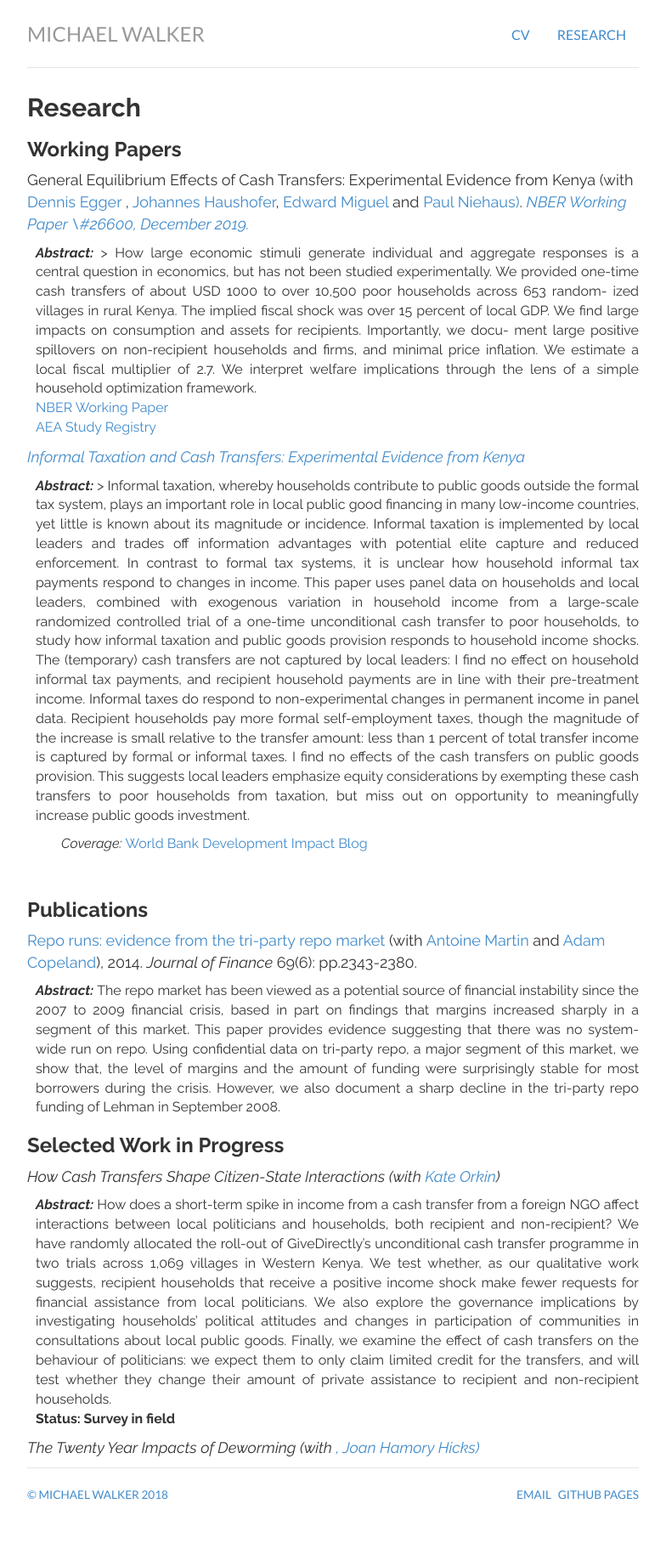
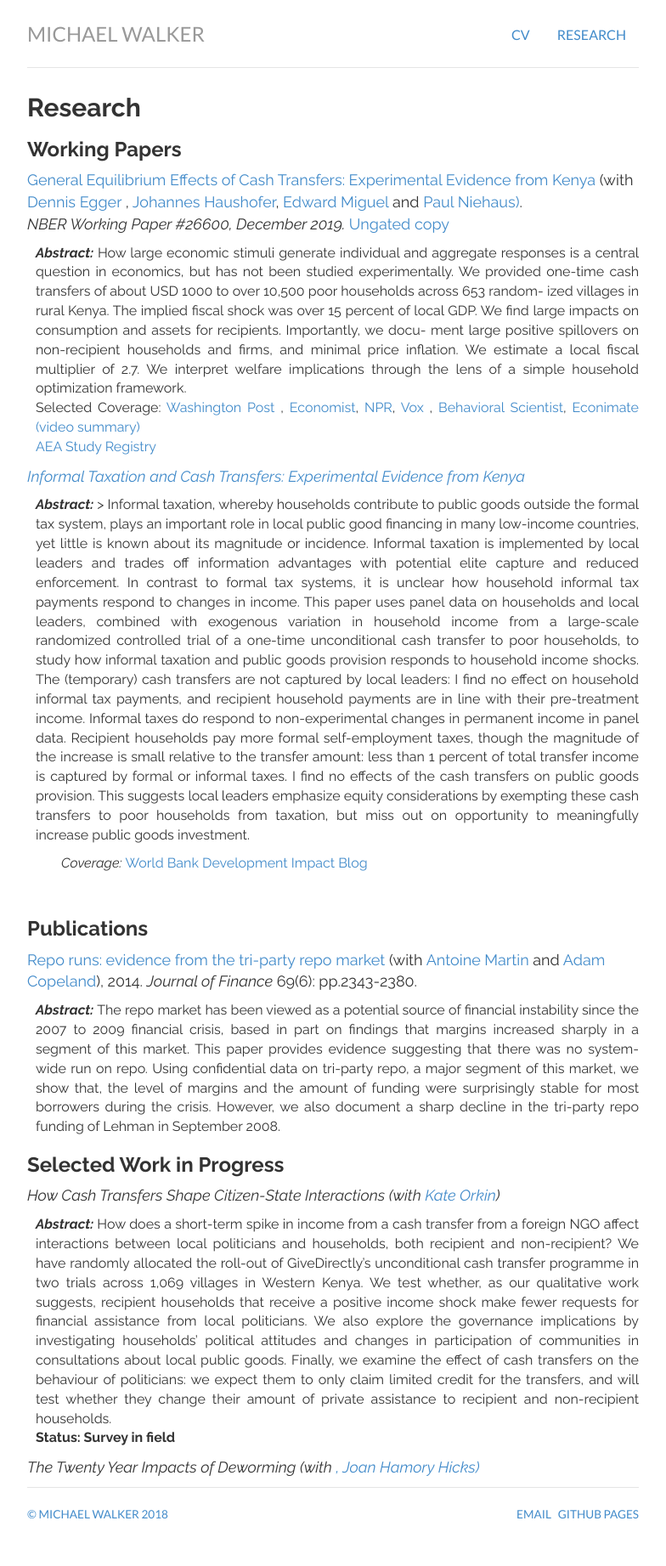
Before and after one commit to mwwalker/mwwalker.github.io, a Jekyll site: the page built from research/index.html, in a window 1280 px wide. Shown: the whole page at 85% size, without its empty margins (248-1032 px from the left). Built offline with Jekyll 4.4.1, drawn with Linux system fonts in a browser that asks for light colours; before the commit the page ends 1820 px from its top, so only the background shows below that.

Commit message:
Editing GE paper entry

```diff
--- a/research/index.html
+++ b/research/index.html
@@ -8,15 +8,15 @@ title: Research
 
 <h3> Working Papers </h3>
 
-<p style="font-size:18px"> General Equilibrium Effects of Cash Transfers: Experimental Evidence from Kenya (with <a href="https://www.econ.berkeley.edu/grad/profiles/9452"> Dennis Egger </a>, <a href="https://www.princeton.edu/haushofer/"> Johannes Haushofer</a>,<a href="https://emiguel.econ.berkeley.edu/"> Edward Miguel</a> and <a href="https://econweb.ucsd.edu/~pniehaus/"> Paul Niehaus)</a>.
-
-<em> <a href="https://www.nber.org/papers/w26600"> NBER Working Paper \#26600, December 2019. </em> </a>
+<p style="font-size:18px"> <a href="https://www.nber.org/papers/w26600"> General Equilibrium Effects of Cash Transfers: Experimental Evidence from Kenya </a> (with <a href="https://www.econ.berkeley.edu/grad/profiles/9452"> Dennis Egger </a>, <a href="https://www.princeton.edu/haushofer/"> Johannes Haushofer</a>,<a href="https://emiguel.econ.berkeley.edu/"> Edward Miguel</a> and <a href="https://econweb.ucsd.edu/~pniehaus/"> Paul Niehaus)</a>.
+<br>
+<em>  NBER Working Paper #26600, December 2019. </em> <a href=""> Ungated copy </a>
 </p>
 
 
 <p class="tab" style="text-align:justify">
 <b><i> Abstract: </i></b>
-> How large economic stimuli generate individual and aggregate responses is a central
+How large economic stimuli generate individual and aggregate responses is a central
 question in economics, but has not been studied experimentally.  We provided one-time
 cash transfers of about USD 1000 to over 10,500 poor households across 653 random-
 ized villages in rural Kenya.  The implied fiscal shock was over 15 percent of local GDP.
@@ -25,7 +25,7 @@ ment large positive spillovers on non-recipient households and firms, and minima
 inflation.  We estimate a local fiscal multiplier of 2.7.  We interpret welfare implications
 through the lens of a simple household optimization framework.
 <br>
-<a href=> NBER Working Paper</a>
+Selected Coverage: <a href="https://www.washingtonpost.com/opinions/2019/12/03/what-would-happen-if-we-randomly-gave-poor-families-now-we-know/"> Washington Post </a>, <a href="https://www.economist.com/middle-east-and-africa/2019/11/23/unconditional-handouts-benefit-recipients-and-their-neighbours-too"> Economist</a>, <a href="https://www.npr.org/sections/goatsandsoda/2019/12/02/781152563/researchers-find-a-remarkable-ripple-effect-when-you-give-cash-to-poor-families"> NPR</a>, <a href=https://www.vox.com/future-perfect/2019/11/25/20973151/givedirectly-basic-income-kenya-study-stimulus> Vox </a>, <a href="https://behavioralscientist.org/what-happens-to-people-and-businesses-when-cash-transfers-scale/"> Behavioral Scientist</a>, <a href="https://youtu.be/WKxLeZ_9mcU"> Econimate (video summary) </a>
   <br>
 <a href="https://www.socialscienceregistry.org/trials/505">  AEA Study Registry</a> </p>
 
```
